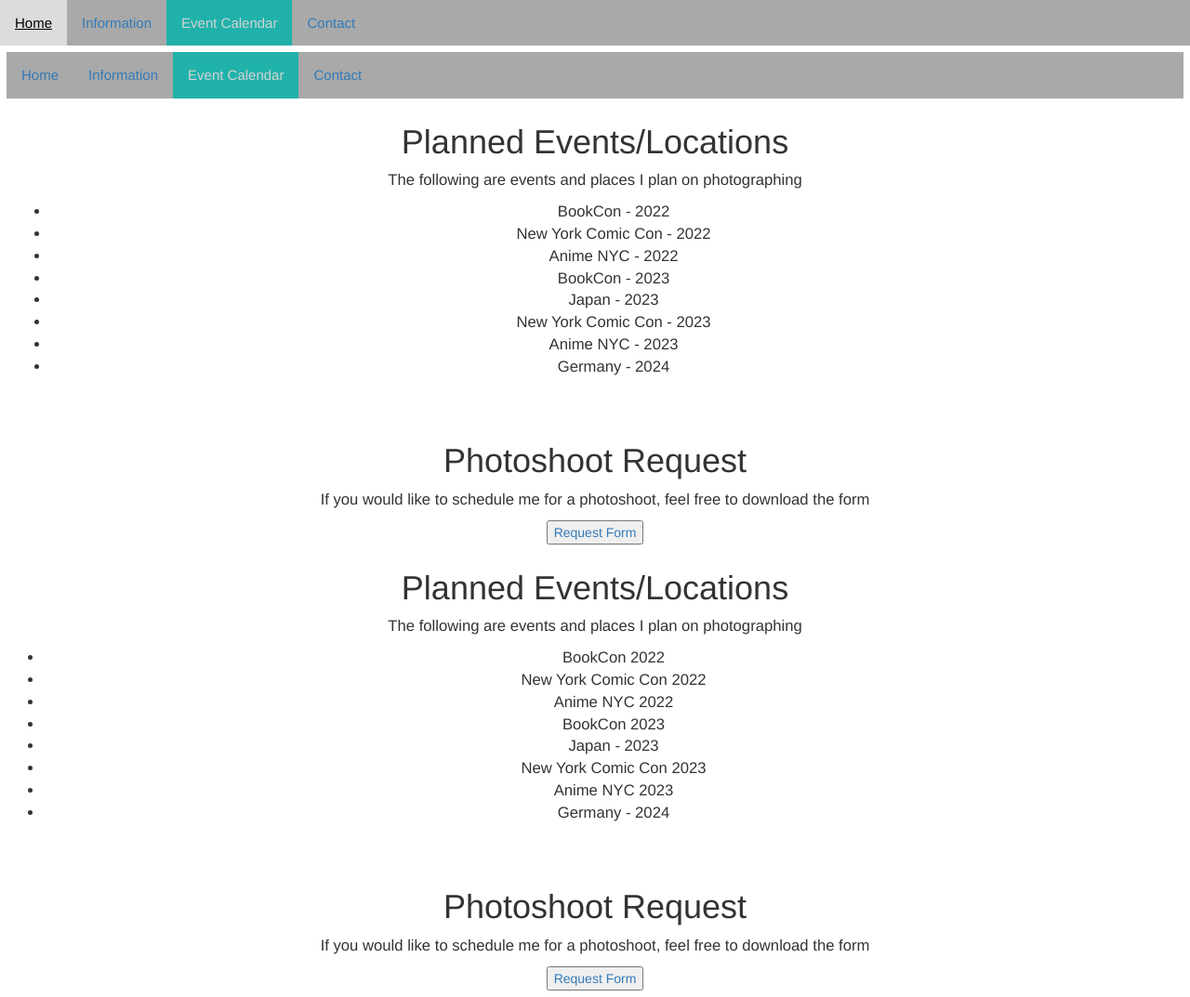
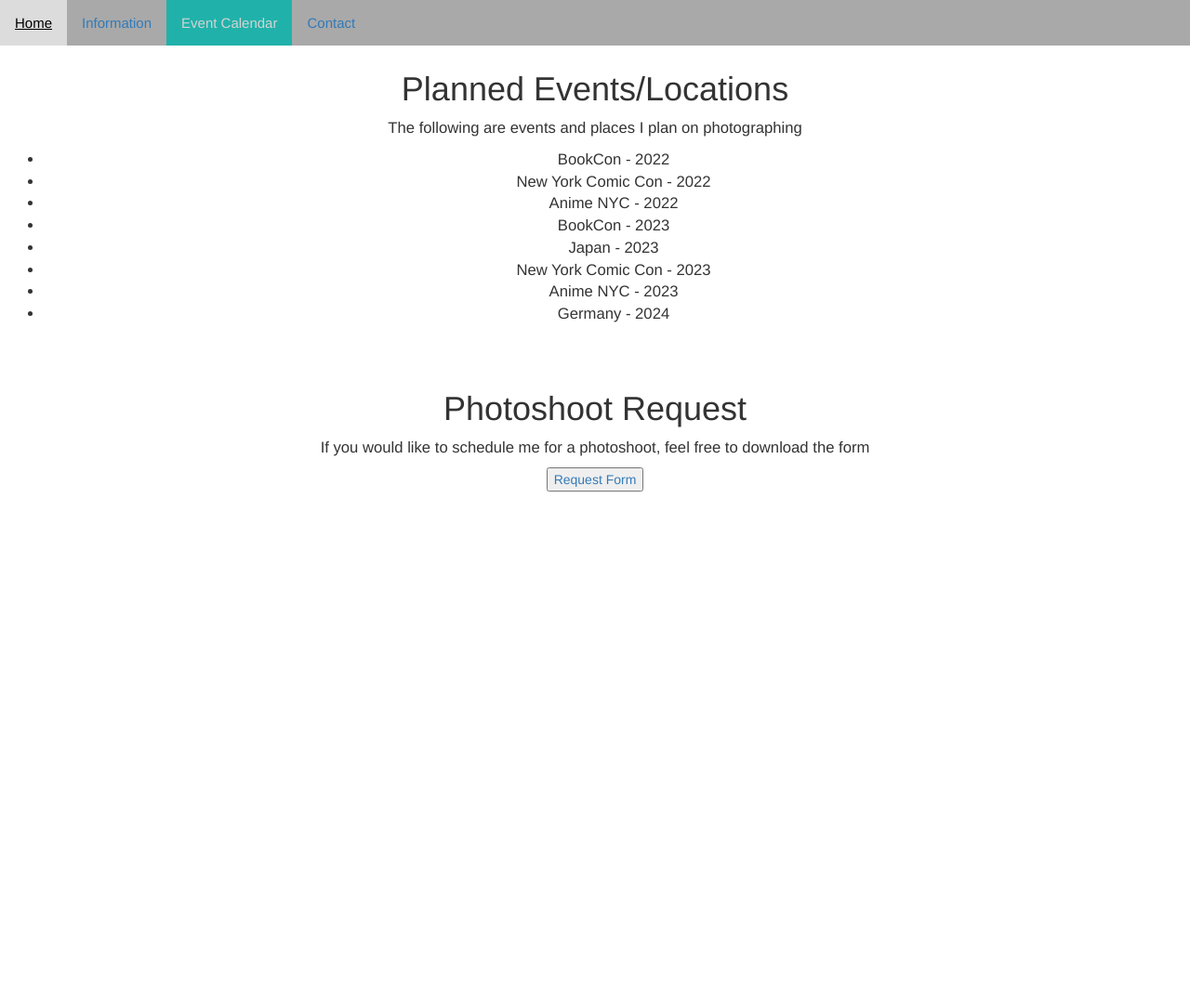
Before and after one commit to mlin2814/momentarystudios, a plain HTML site: page events.html in a window 1280 px wide. Shown: the whole page at 93% size. After the commit the page ends 800 px from the top, so only its background shows below. Drawn offline with nearby package versions, Linux system fonts and the light colour scheme.

Commit message:
Double navbar, fixed

```diff
--- a/events.html
+++ b/events.html
@@ -1,26 +1,4 @@
 <!DOCTYPE html>
-<html lang="en">
-<head>
-    <meta charset="UTF-8">
-    <meta http-equiv="X-UA-Compatible" content="IE=edge">
-    <meta name="viewport" content="width=device-width, initial-scale=1.0">
-    <link rel="stylesheet" href="style.css">
-    <link rel="stylesheet" href="https://maxcdn.bootstrapcdn.com/bootstrap/3.4.1/css/bootstrap.min.css">
-    <script src="https://code.jquery.com/jquery-3.2.1.min.js"></script>
-    <script src="https://maxcdn.bootstrapcdn.com/bootstrap/3.4.1/js/bootstrap.min.js"></script>
-    <title>Momentary Studios</title>
-</head>
-<body>
-    <section id="nav-bar" class="nav-bar">
-        <a href="index.html">Home</a>
-        <a href="info.html">Information</a>
-        <a href="events.html" class="active">Event Calendar</a>
-        <a href="contact.html">Contact</a>
-        <a href="javascript:void(0);" class="icon" onclick="collapse()">
-            <i class="glyphicon glyphicon-menu-hamburger"></i>
-        </a>
-    </section>
-    <section id="planned-events-places"><!DOCTYPE html>
 <html lang="en">
 <head>
     <meta charset="UTF-8">
@@ -70,28 +48,3 @@
     <script src="script.js"></script>
 </body>
 </html>
-        <div id="planned-description">
-            <h1>Planned Events/Locations</h1>
-            <p>The following are events and places I plan on photographing</p>
-        </div>
-        <div id="planned-list">
-            <ul>
-                <li>BookCon 2022</li>
-                <li>New York Comic Con 2022</li>
-                <li>Anime NYC 2022</li>
-                <li>BookCon 2023</li>
-                <li>Japan - 2023</li>
-                <li>New York Comic Con 2023</li>
-                <li>Anime NYC 2023</li>
-                <li>Germany - 2024</li>
-            </ul>
-        </div>
-    </section>
-    <section id="request-form">
-        <h1>Photoshoot Request</h1>
-        <p>If you would like to schedule me for a photoshoot, feel free to download the form</p>
-        <a href="request.pdf" download="request_form"><button>Request Form</button></a>
-    </section>
-    <script src="script.js"></script>
-</body>
-</html>
```
Lines whose indentation alone changed are shown as unchanged.
